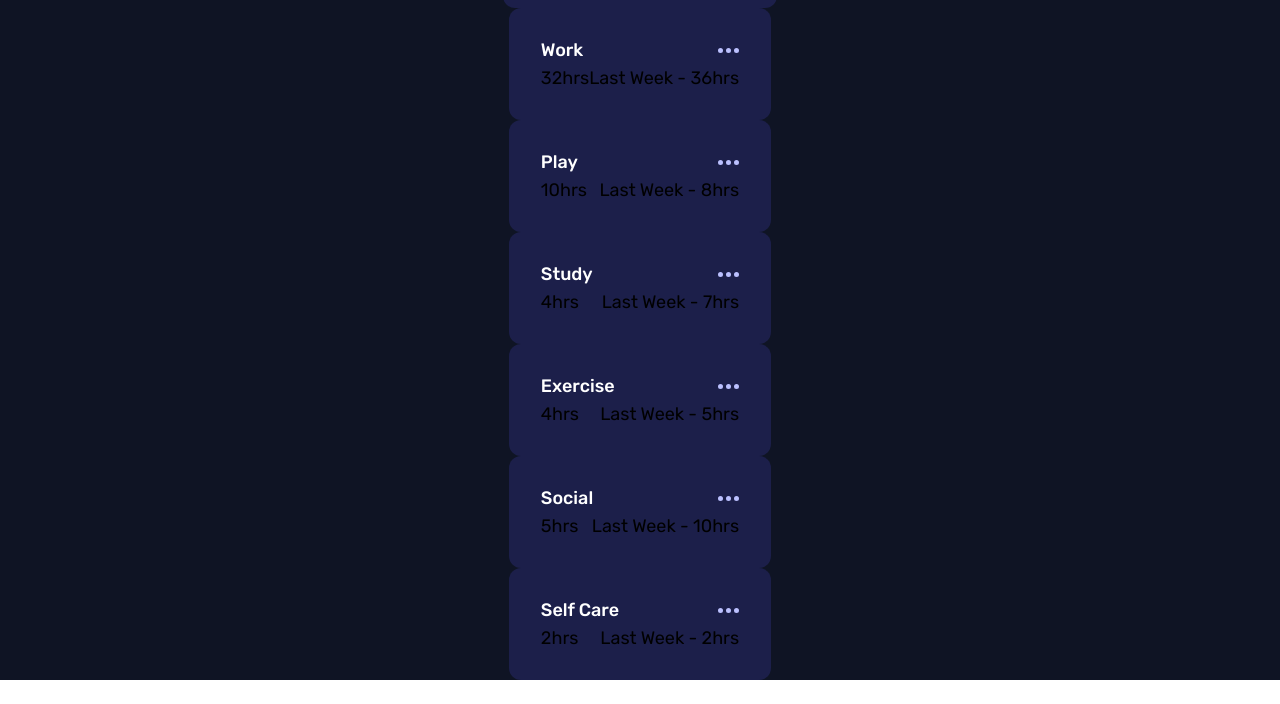
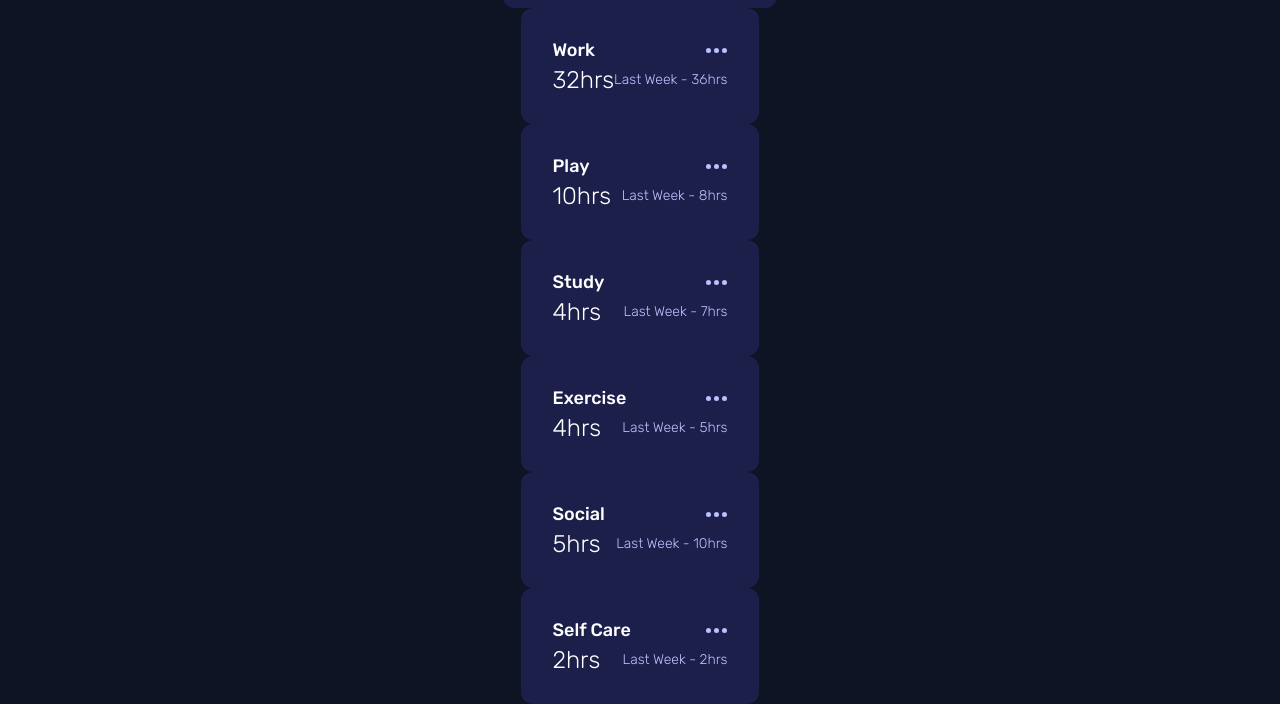
Before and after one commit to yurimzk/time-tracking-dashboard, a website: page index.html in a window 1280 px wide. Shown: the part 164-868 px from the top of the page. Before the commit the page ends 844 px from the top, so only its background shows below. Drawn offline with nearby package versions, Linux system fonts and the light colour scheme; files that its build step writes are made by us from their sources.

Commit message:
add style to text

```diff
--- a/index.html
+++ b/index.html
@@ -59,8 +59,8 @@
               <img src="./images/icon-ellipsis.svg" alt="Options button" />
             </div>
             <div class="work-info-content flex justify-between items-center">
-              <p>32hrs</p>
-              <p>Last Week - 36hrs</p>
+              <p class="text-white text-2xl font-light">32hrs</p>
+              <p class="text-pale-blue text-sm font-light">Last Week - 36hrs</p>
             </div>
           </div>
         </div>
@@ -72,8 +72,8 @@
               <img src="./images/icon-ellipsis.svg" alt="Options button" />
             </div>
             <div class="play-info-content flex justify-between items-center">
-              <p>10hrs</p>
-              <p>Last Week - 8hrs</p>
+              <p class="text-white text-2xl font-light">10hrs</p>
+              <p class="text-pale-blue text-sm font-light">Last Week - 8hrs</p>
             </div>
           </div>
         </div>
@@ -85,8 +85,8 @@
               <img src="./images/icon-ellipsis.svg" alt="Options button" />
             </div>
             <div class="study-info-content flex justify-between items-center">
-              <p>4hrs</p>
-              <p>Last Week - 7hrs</p>
+              <p class="text-white text-2xl font-light">4hrs</p>
+              <p class="text-pale-blue text-sm font-light">Last Week - 7hrs</p>
             </div>
           </div>
         </div>
@@ -100,8 +100,8 @@
             <div
               class="exercise-info-content flex justify-between items-center"
             >
-              <p>4hrs</p>
-              <p>Last Week - 5hrs</p>
+              <p class="text-white text-2xl font-light">4hrs</p>
+              <p class="text-pale-blue text-sm font-light">Last Week - 5hrs</p>
             </div>
           </div>
         </div>
@@ -113,8 +113,8 @@
               <img src="./images/icon-ellipsis.svg" alt="Options button" />
             </div>
             <div class="social-info-content flex justify-between items-center">
-              <p>5hrs</p>
-              <p>Last Week - 10hrs</p>
+              <p class="text-white text-2xl font-light">5hrs</p>
+              <p class="text-pale-blue text-sm font-light">Last Week - 10hrs</p>
             </div>
           </div>
         </div>
@@ -127,8 +127,8 @@
             <img src="./images/icon-ellipsis.svg" alt="Options button" />
           </div>
           <div class="self-care-info-content flex justify-between items-center">
-            <p>2hrs</p>
-            <p>Last Week - 2hrs</p>
+            <p class="text-white text-2xl font-light">2hrs</p>
+            <p class="text-pale-blue text-sm font-light">Last Week - 2hrs</p>
           </div>
         </div>
       </main>
```
